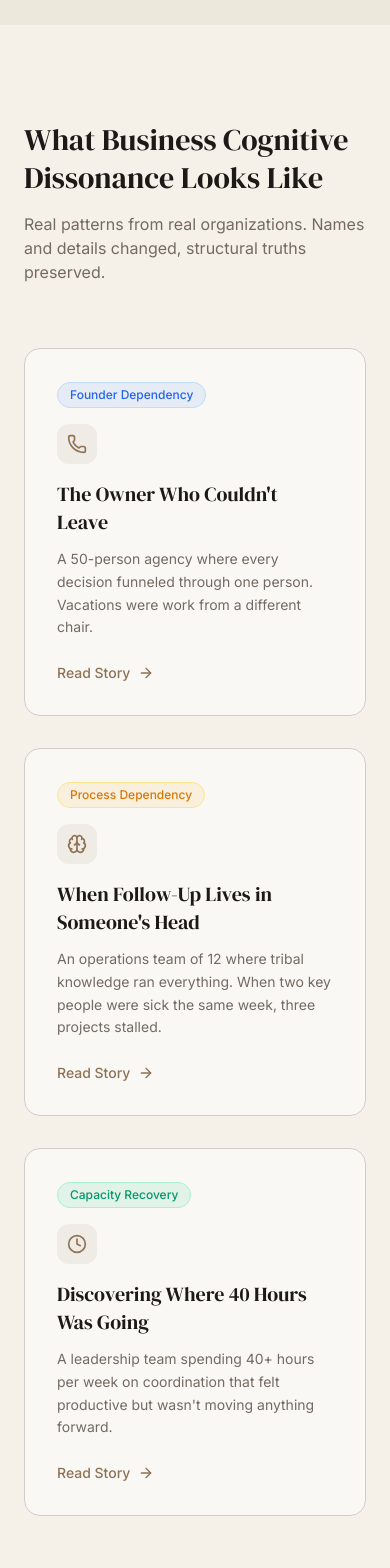
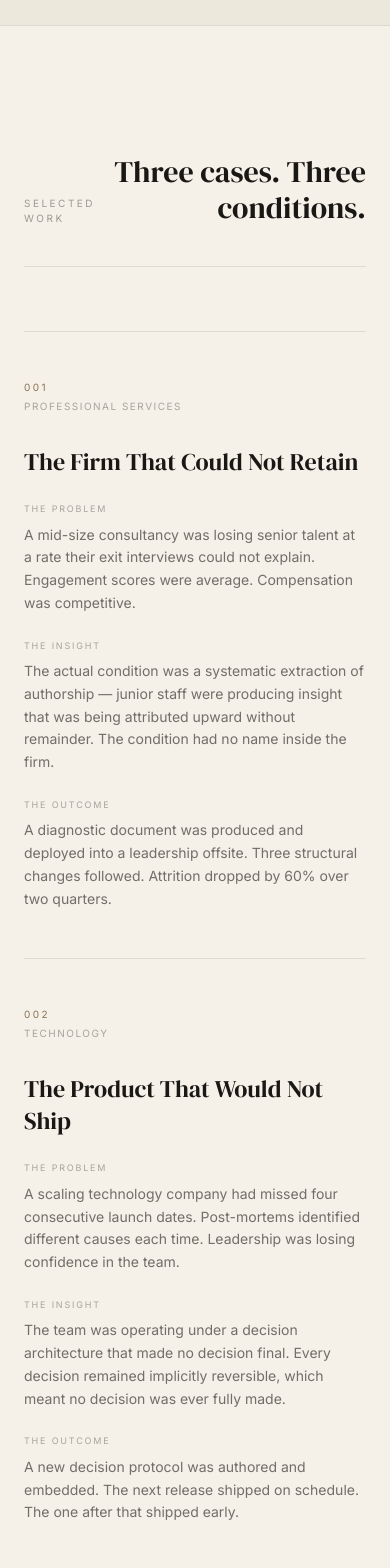
Before and after one commit to quietdissent/Q, a Next.js app: page / in a window 390 px wide. Shown: the part 8280-9848 px from the top of the page. Built offline with nearby package versions, Linux system fonts and the light colour scheme.

Commit message:
feat: editorial case studies layout

```diff
--- a/components/sections/case-studies.tsx
+++ b/components/sections/case-studies.tsx
@@ -1,172 +1,98 @@
 "use client"
 
-import { useState, useRef } from "react"
-import { motion, AnimatePresence } from "framer-motion"
-import { useInView } from "@/hooks/use-scroll-animation"
-import { Phone, Brain, Clock, X as CloseIcon, ArrowRight } from "lucide-react"
+import { motion } from "framer-motion"
 
-const caseStudies = [
+const cases = [
   {
-    icon: Phone,
-    title: "The Owner Who Couldn't Leave",
-    category: "Founder Dependency",
-    summary: "A 50-person agency where every decision funneled through one person. Vacations were work from a different chair.",
-    problem: "Every client escalation, hiring decision, and project pivot required the founder's direct input. The team had grown but the decision architecture hadn't.",
-    diagnosis: "We identified 23 distinct decision types being routed to one person. 19 of them had clear, repeatable criteria that could be encoded into operational frameworks.",
-    solution: "We built a decision taxonomy, installed escalation protocols, and created a self-service framework for the 19 routine decisions. Three team leads were given authored authority.",
-    outcome: "The founder took a 10-day vacation. Nothing broke. Revenue increased 12% in the following quarter as the team moved faster without bottlenecks.",
-    accentColor: "bg-blue-500/10 text-blue-600 border-blue-200",
+    index: "001",
+    sector: "Professional Services",
+    title: "The Firm That Could Not Retain",
+    problem:
+      "A mid-size consultancy was losing senior talent at a rate their exit interviews could not explain. Engagement scores were average. Compensation was competitive.",
+    insight:
+      "The actual condition was a systematic extraction of authorship — junior staff were producing insight that was being attributed upward without remainder. The condition had no name inside the firm.",
+    outcome:
+      "A diagnostic document was produced and deployed into a leadership offsite. Three structural changes followed. Attrition dropped by 60% over two quarters.",
   },
   {
-    icon: Brain,
-    title: "When Follow-Up Lives in Someone's Head",
-    category: "Process Dependency",
-    summary: "An operations team of 12 where tribal knowledge ran everything. When two key people were sick the same week, three projects stalled.",
-    problem: "Critical follow-ups, client preferences, and project nuances lived exclusively in individual memories. No documentation, no systems, just experienced people doing their best.",
-    diagnosis: "We mapped the invisible knowledge network and found that 68% of operational continuity depended on three people's personal recall.",
-    solution: "We authored operational continuity documents, built handoff protocols, and installed lightweight systems that captured decisions as they happened, not after.",
-    outcome: "Team onboarding dropped from 6 weeks to 10 days. Cross-coverage became standard. The three key people reported 40% reduction in interruptions.",
-    accentColor: "bg-amber-500/10 text-amber-600 border-amber-200",
+    index: "002",
+    sector: "Technology",
+    title: "The Product That Would Not Ship",
+    problem:
+      "A scaling technology company had missed four consecutive launch dates. Post-mortems identified different causes each time. Leadership was losing confidence in the team.",
+    insight:
+      "The team was operating under a decision architecture that made no decision final. Every decision remained implicitly reversible, which meant no decision was ever fully made.",
+    outcome:
+      "A new decision protocol was authored and embedded. The next release shipped on schedule. The one after that shipped early.",
   },
   {
-    icon: Clock,
-    title: "Discovering Where 40 Hours Was Going",
-    category: "Capacity Recovery",
-    summary: "A leadership team spending 40+ hours per week on coordination that felt productive but wasn't moving anything forward.",
-    problem: "The leadership team was working 60-hour weeks and still felt behind. Every week ended with a list of things that didn't get done, despite constant effort.",
-    diagnosis: "We tracked operational flow for two weeks and found 40 hours of collective leadership time spent on status updates, context-switching, and re-explaining decisions already made.",
-    solution: "We installed async decision logs, eliminated 60% of status meetings, and created automated progress surfaces that removed the need for verbal updates.",
-    outcome: "15-20 hours per week returned to strategic work. Meeting load dropped by 60%. The team described it as 'getting their brains back.'",
-    accentColor: "bg-emerald-500/10 text-emerald-600 border-emerald-200",
+    index: "003",
+    sector: "Healthcare Administration",
+    title: "The Meeting That Never Ended",
+    problem:
+      "A regional health authority had been running a transformation programme for three years. The programme had produced extensive documentation and no operational change.",
+    insight:
+      "The programme was designed to produce the appearance of transformation without requiring anyone to absorb the cost of actual change. This was not malicious — it was structural.",
+    outcome:
+      "The programme was restructured around three specific operational outcomes with named owners. Two of the three outcomes were achieved within six months.",
   },
 ]
 
 export function CaseStudies() {
-  const [ref, inView] = useInView(0.05)
-  const [expandedCase, setExpandedCase] = useState<number | null>(null)
-  const scrollRef = useRef<HTMLDivElement>(null)
+  return (
+    <section id="case-studies" className="bg-[#F5F0E8] border-t border-[#1A1814]/10">
+      <div className="mx-auto max-w-6xl px-6 py-32 lg:px-8 lg:py-40">
+        {/* Header */}
+        <div className="flex items-end justify-between border-b border-[#1A1814]/10 pb-10 mb-16">
+          <span className="text-[10px] tracking-[0.25em] uppercase text-[#1A1814]/40">Selected Work</span>
+          <motion.h2
+            initial={{ opacity: 0 }}
+            whileInView={{ opacity: 1 }}
+            viewport={{ once: true }}
+            transition={{ duration: 0.7 }}
+            className="font-serif text-3xl text-[#1A1814] lg:text-4xl max-w-xs text-right"
+          >
+            Three cases. Three conditions.
+          </motion.h2>
+        </div>
 
-  return (
-    <section id="work" className="relative py-24 lg:py-32" ref={ref}>
-      <div className="mx-auto max-w-6xl px-6 lg:px-8">
-        <motion.div
-          initial={{ opacity: 0, y: 40 }}
-          animate={inView ? { opacity: 1, y: 0 } : {}}
-          transition={{ duration: 0.7, ease: [0.22, 1, 0.36, 1] }}
-        >
-          <h2 className="font-serif text-3xl leading-tight text-foreground sm:text-4xl lg:text-5xl text-balance">
-            What Business Cognitive Dissonance Looks Like
-          </h2>
-          <p className="mt-4 max-w-2xl text-base text-muted-foreground lg:text-lg">
-            Real patterns from real organizations. Names and details changed, structural truths preserved.
-          </p>
-        </motion.div>
-
-        {/* Case Study Cards */}
-        <div ref={scrollRef} className="mt-16 grid gap-8 md:grid-cols-3">
-          {caseStudies.map((cs, i) => {
-            const Icon = cs.icon
-            return (
-              <motion.div
-                key={cs.title}
-                initial={{ opacity: 0, y: 40 }}
-                animate={inView ? { opacity: 1, y: 0 } : {}}
-                transition={{ delay: 0.2 + i * 0.15, duration: 0.6, ease: [0.22, 1, 0.36, 1] }}
-                className="group cursor-pointer"
-                onClick={() => setExpandedCase(i)}
-              >
-                <div className="relative h-full overflow-hidden rounded-2xl border border-border bg-card p-8 transition-all duration-500 hover:border-primary/30 hover:shadow-lg"
-                  style={{ transform: "translateY(0)", transition: "transform 0.4s cubic-bezier(0.22, 1, 0.36, 1)" }}
-                  onMouseEnter={(e) => (e.currentTarget.style.transform = "translateY(-6px)")}
-                  onMouseLeave={(e) => (e.currentTarget.style.transform = "translateY(0)")}
-                >
-                  <div className={`mb-4 inline-flex rounded-full border px-3 py-1 text-xs font-medium ${cs.accentColor}`}>
-                    {cs.category}
+        {/* Cases */}
+        <div className="flex flex-col">
+          {cases.map((c, i) => (
+            <motion.div
+              key={c.index}
+              initial={{ opacity: 0, y: 16 }}
+              whileInView={{ opacity: 1, y: 0 }}
+              viewport={{ once: true }}
+              transition={{ duration: 0.6, delay: i * 0.1, ease: [0.22, 1, 0.36, 1] }}
+              className="grid grid-cols-1 gap-8 border-t border-[#1A1814]/10 py-12 lg:grid-cols-12"
+            >
+              <div className="lg:col-span-2 flex flex-col gap-1">
+                <span className="text-[10px] tracking-[0.25em] uppercase text-[#8B7355]">{c.index}</span>
+                <span className="text-[10px] tracking-[0.15em] uppercase text-[#1A1814]/35">{c.sector}</span>
+              </div>
+              <div className="lg:col-span-10 flex flex-col gap-6">
+                <h3 className="font-serif text-2xl text-[#1A1814] lg:text-3xl">{c.title}</h3>
+                <div className="grid grid-cols-1 gap-6 lg:grid-cols-3">
+                  <div className="flex flex-col gap-2">
+                    <span className="text-[9px] tracking-[0.2em] uppercase text-[#1A1814]/35">The Problem</span>
+                    <p className="text-sm text-[#1A1814]/60 leading-relaxed">{c.problem}</p>
                   </div>
-                  <div className="mb-4 flex h-10 w-10 items-center justify-center rounded-xl bg-primary/10">
-                    <Icon className="h-5 w-5 text-primary" />
+                  <div className="flex flex-col gap-2">
+                    <span className="text-[9px] tracking-[0.2em] uppercase text-[#1A1814]/35">The Insight</span>
+                    <p className="text-sm text-[#1A1814]/60 leading-relaxed">{c.insight}</p>
                   </div>
-                  <h3 className="font-serif text-xl text-foreground lg:text-2xl">{cs.title}</h3>
-                  <p className="mt-3 text-sm leading-relaxed text-muted-foreground">{cs.summary}</p>
-                  <div className="mt-6 flex items-center gap-2 text-sm font-medium text-primary transition-all duration-300 group-hover:gap-3">
-                    Read Story <ArrowRight className="h-4 w-4" />
+                  <div className="flex flex-col gap-2">
+                    <span className="text-[9px] tracking-[0.2em] uppercase text-[#1A1814]/35">The Outcome</span>
+                    <p className="text-sm text-[#1A1814]/60 leading-relaxed">{c.outcome}</p>
                   </div>
                 </div>
-              </motion.div>
-            )
-          })}
+              </div>
+            </motion.div>
+          ))}
+          <div className="border-t border-[#1A1814]/10" />
         </div>
       </div>
-
-      {/* Expanded Case Study Modal */}
-      <AnimatePresence>
-        {expandedCase !== null && (
-          <motion.div
-            initial={{ opacity: 0 }}
-            animate={{ opacity: 1 }}
-            exit={{ opacity: 0 }}
-            transition={{ duration: 0.3 }}
-            className="fixed inset-0 z-[70] flex items-center justify-center bg-foreground/40 backdrop-blur-sm p-4"
-            onClick={() => setExpandedCase(null)}
-          >
-            <motion.div
-              initial={{ opacity: 0, scale: 0.92, y: 20 }}
-              animate={{ opacity: 1, scale: 1, y: 0 }}
-              exit={{ opacity: 0, scale: 0.92, y: 20 }}
-              transition={{ duration: 0.4, ease: [0.22, 1, 0.36, 1] }}
-              className="relative max-h-[85vh] w-full max-w-2xl overflow-y-auto rounded-2xl bg-background p-8 shadow-2xl lg:p-10"
-              onClick={(e) => e.stopPropagation()}
-            >
-              <button
-                onClick={() => setExpandedCase(null)}
-                className="absolute right-4 top-4 flex h-8 w-8 items-center justify-center rounded-full bg-card text-muted-foreground transition-colors hover:bg-muted hover:text-foreground"
-                aria-label="Close"
-              >
-                <CloseIcon className="h-4 w-4" />
-              </button>
-
-              <div className={`mb-4 inline-flex rounded-full border px-3 py-1 text-xs font-medium ${caseStudies[expandedCase].accentColor}`}>
-                {caseStudies[expandedCase].category}
-              </div>
-              <h3 className="font-serif text-2xl text-foreground lg:text-3xl">
-                {caseStudies[expandedCase].title}
-              </h3>
-
-              <div className="mt-8 flex flex-col gap-8">
-                {[
-                  { label: "The Problem", content: caseStudies[expandedCase].problem, color: "border-destructive/30" },
-                  { label: "The Diagnosis", content: caseStudies[expandedCase].diagnosis, color: "border-primary/30" },
-                  { label: "The Solution", content: caseStudies[expandedCase].solution, color: "border-blue-400/30" },
-                  { label: "The Outcome", content: caseStudies[expandedCase].outcome, color: "border-emerald-400/30" },
-                ].map((section, i) => (
-                  <motion.div
-                    key={section.label}
-                    initial={{ opacity: 0, y: 15 }}
-                    animate={{ opacity: 1, y: 0 }}
-                    transition={{ delay: i * 0.1, duration: 0.4 }}
-                    className={`border-l-4 pl-5 ${section.color}`}
-                  >
-                    <h4 className="text-sm font-medium uppercase tracking-wider text-muted-foreground">
-                      {section.label}
-                    </h4>
-                    <p className="mt-2 text-base leading-relaxed text-foreground">{section.content}</p>
-                  </motion.div>
-                ))}
-              </div>
-
-              <div className="mt-8 text-center">
-                <a
-                  href="#contact"
-                  onClick={() => setExpandedCase(null)}
-                  className="inline-flex items-center gap-2 rounded-full bg-accent px-6 py-3 text-sm font-medium text-accent-foreground transition-all duration-300 hover:shadow-lg"
-                >
-                  See Your Diagnosis <ArrowRight className="h-4 w-4" />
-                </a>
-              </div>
-            </motion.div>
-          </motion.div>
-        )}
-      </AnimatePresence>
     </section>
   )
 }
```
